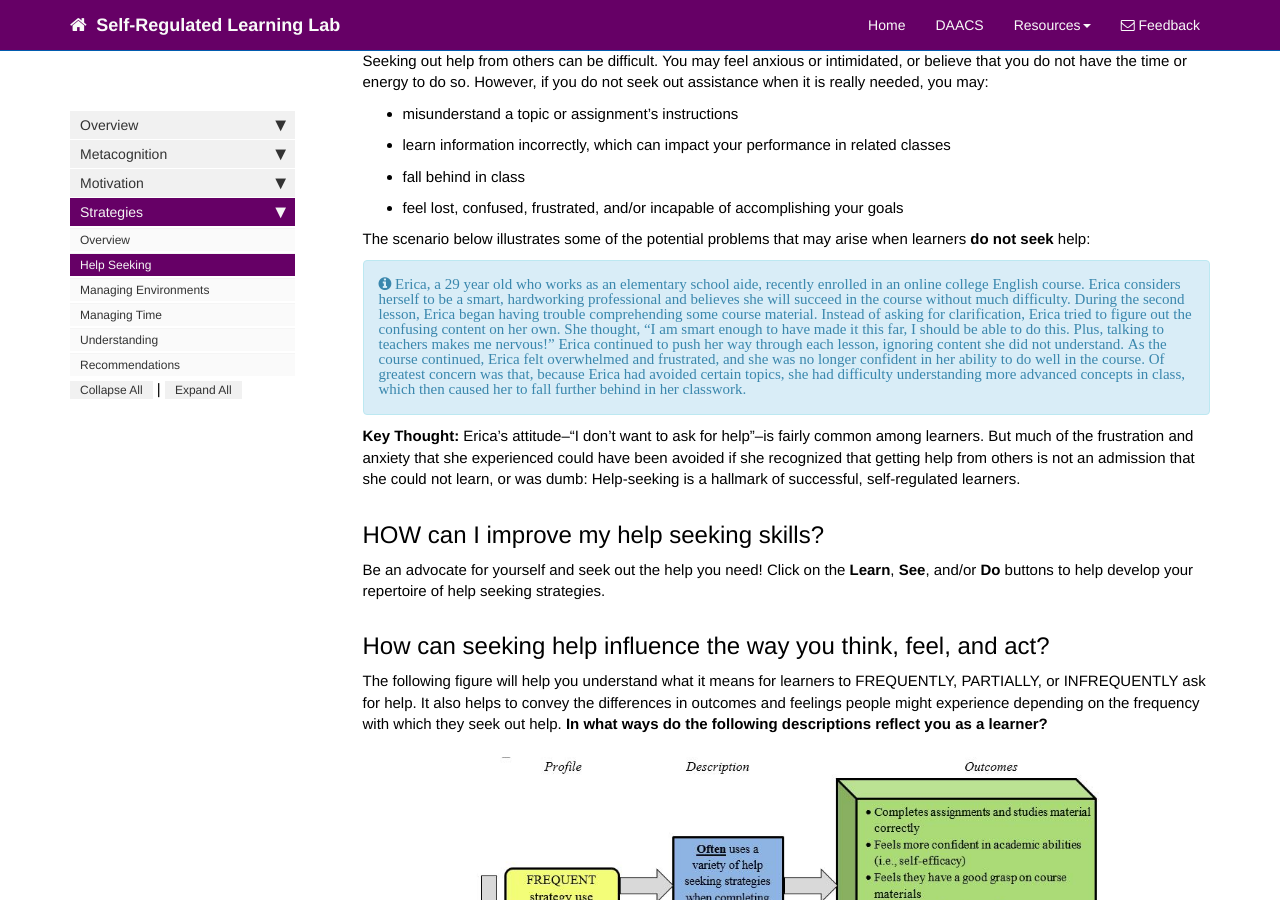
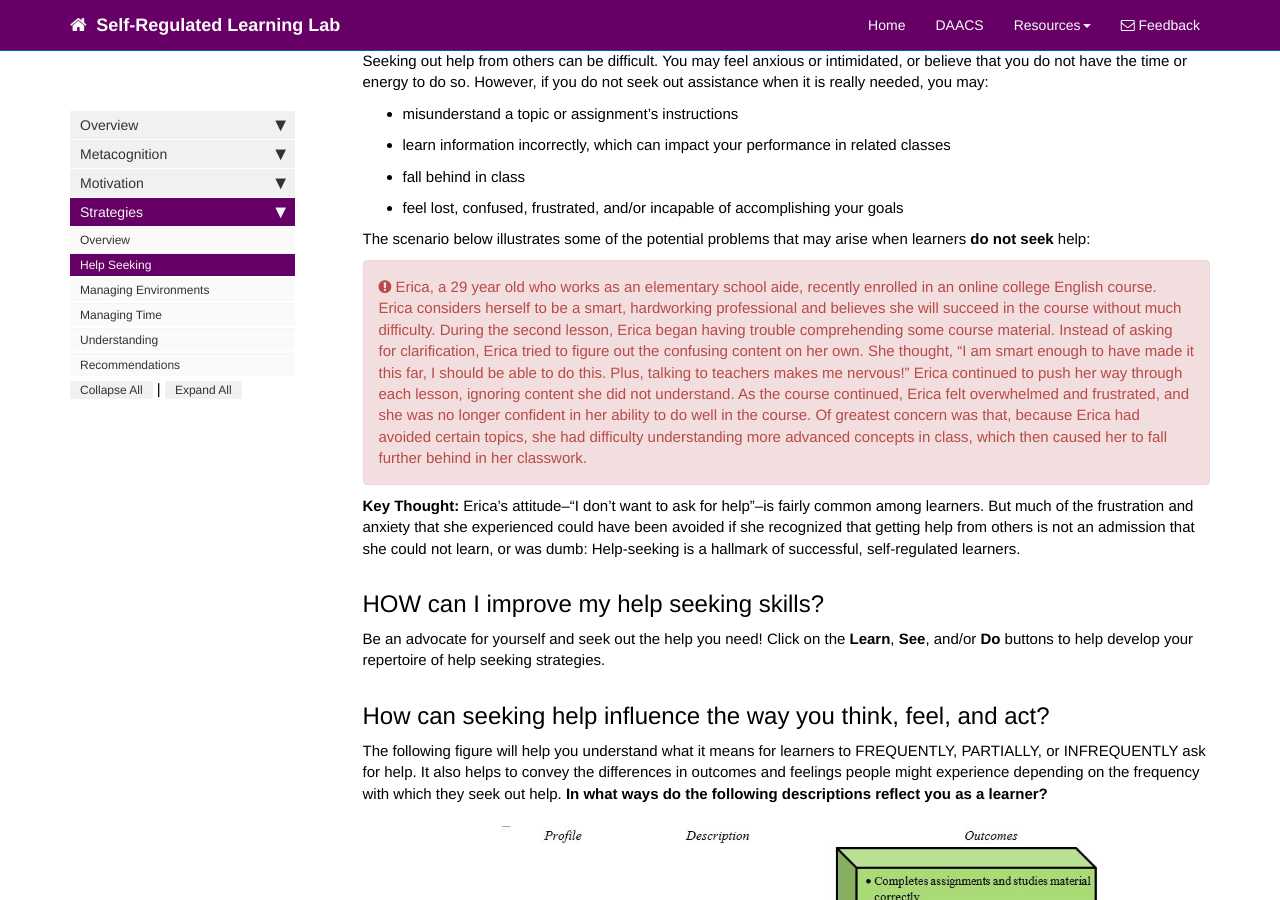
Before and after one commit to dfranklin02/SRL, a Jekyll site: the page built from docs/pages/strategies/help_seeking.md, in a window 1280 px wide and 900 px high, scrolled down 1185 px. Built offline with Jekyll 4.4.1, drawn with Linux system fonts in a browser that asks for light colours; nearby versions of some CDN libraries; comment, search, counter and statistics services are not loaded.

Commit message:
Update help_seeking.md

```diff
--- a/docs/pages/strategies/help_seeking.md
+++ b/docs/pages/strategies/help_seeking.md
@@ -40,7 +40,9 @@ Seeking out help from others can be difficult. You may feel anxious or intimidat
 
 The scenario below illustrates some of the potential problems that may arise when learners **do not seek** help:
 
-<div markdown="span" class="alert alert-info" role="alert"><i class="fa fa-info-circle"> Erica, a 29 year old who works as an elementary school aide, recently enrolled in an online college English course. Erica considers herself to be a smart, hardworking professional and believes she will succeed in the course without much difficulty. During the second lesson, Erica began having trouble comprehending some course material. Instead of asking for clarification, Erica tried to figure out the confusing content on her own. She thought, “I am smart enough to have made it this far, I should be able to do this. Plus, talking to teachers makes me nervous!” Erica continued to push her way through each lesson, ignoring content she did not understand. As the course continued, Erica felt overwhelmed and frustrated, and she was no longer confident in her ability to do well in the course. Of greatest concern was that, because Erica had avoided certain topics, she had difficulty understanding more advanced concepts in class, which then caused her to fall further behind in her classwork. </div>
+<div markdown="span" class="alert alert-danger" role="alert"><i class="fa fa-exclamation-circle"></i>
+Erica, a 29 year old who works as an elementary school aide, recently enrolled in an online college English course. Erica considers herself to be a smart, hardworking professional and believes she will succeed in the course without much difficulty. During the second lesson, Erica began having trouble comprehending some course material. Instead of asking for clarification, Erica tried to figure out the confusing content on her own. She thought, “I am smart enough to have made it this far, I should be able to do this. Plus, talking to teachers makes me nervous!” Erica continued to push her way through each lesson, ignoring content she did not understand. As the course continued, Erica felt overwhelmed and frustrated, and she was no longer confident in her ability to do well in the course. Of greatest concern was that, because Erica had avoided certain topics, she had difficulty understanding more advanced concepts in class, which then caused her to fall further behind in her classwork.
+</div>
 
 **Key Thought:** Erica's attitude–“I don't want to ask for help”–is fairly common among learners. But much of the frustration and anxiety that she experienced could have been avoided if she recognized that getting help from others is not an admission that she could not learn, or was dumb: Help-seeking is a hallmark of successful, self-regulated learners.
 
```
